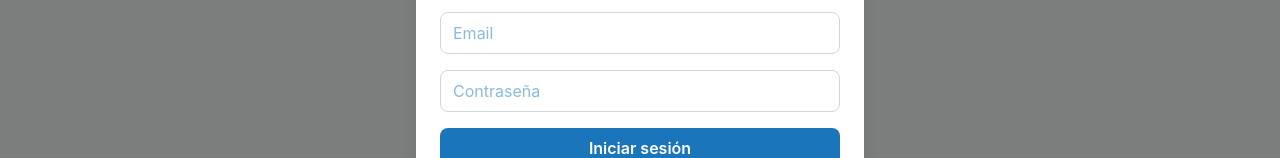
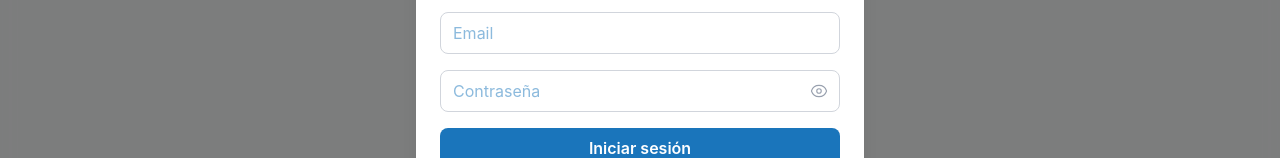
Before and after one commit to SebsNich/volare-hub-frontend, a React (Vite) app: page /restablecer-contrasena in a window 1280 px wide. Both pictures are taken after a click on the button "Iniciar sesión". Shown: the part 314-472 px from the top of the page. Built offline with nearby package versions, Linux system fonts and the light colour scheme; no server answers.

Commit message:
Add show/hide toggle to password fields
Extract CampoContrasena as a reusable input with an eye icon that
toggles between password and text, each instance keeping its own
visibility state. Applied to login, registration (password + confirm)
and password reset (new + confirm).

```diff
--- /dev/null
+++ b/src/components/CampoContrasena.jsx
@@ -0,0 +1,30 @@
+import { useState } from 'react'
+import { HiOutlineEye, HiOutlineEyeSlash } from 'react-icons/hi2'
+
+function CampoContrasena({ value, onChange, placeholder, required = false, inputClassName = '' }) {
+    const [visible, setVisible] = useState(false)
+
+    return (
+        <div className="relative">
+            <input
+                type={visible ? 'text' : 'password'}
+                value={value}
+                placeholder={placeholder}
+                required={required}
+                onChange={onChange}
+                className={`w-full pr-10 ${inputClassName}`}
+            />
+            <button
+                type="button"
+                onClick={() => setVisible(v => !v)}
+                className="absolute right-3 top-1/2 -translate-y-1/2 text-gray-400 hover:text-gray-600 transition"
+                aria-label={visible ? 'Ocultar contraseña' : 'Mostrar contraseña'}
+                tabIndex={-1}
+            >
+                {visible ? <HiOutlineEyeSlash size={18} /> : <HiOutlineEye size={18} />}
+            </button>
+        </div>
+    )
+}
+
+export default CampoContrasena
--- a/src/components/ModalAuth.jsx
+++ b/src/components/ModalAuth.jsx
@@ -3,6 +3,7 @@ import { useNavigate } from 'react-router-dom'
 import { AuthContext } from '../context/AuthContext'
 import { useToast } from '../context/ToastContext'
 import Modal from './Modal'
+import CampoContrasena from './CampoContrasena'
 import { API_URL } from '../config/api'
 import { esCedulaValida } from '../utilities/helpers'
 
@@ -141,12 +142,11 @@ function ModalAuth({ onClose }) {
                             onChange={(e) => setEmail(e.target.value)}
                             className="border border-gray-300 rounded-lg px-3 py-2 focus:outline-none focus:ring-2 focus:ring-volare-azul"
                         />
-                        <input
-                            type="password"
+                        <CampoContrasena
                             value={password}
                             placeholder="Contraseña"
                             onChange={(e) => setPassword(e.target.value)}
-                            className="border border-gray-300 rounded-lg px-3 py-2 focus:outline-none focus:ring-2 focus:ring-volare-azul"
+                            inputClassName="border border-gray-300 rounded-lg px-3 py-2 focus:outline-none focus:ring-2 focus:ring-volare-azul"
                         />
                         {error && <p className="text-sm text-red-500 text-center">{error}</p>}
                         <button
@@ -245,21 +245,19 @@ function ModalAuth({ onClose }) {
                             onChange={(e) => setEmailRegistro(e.target.value)}
                             className="border border-gray-300 rounded-lg px-3 py-2 focus:outline-none focus:ring-2 focus:ring-volare-verde"
                         />
-                        <input
-                            type="password"
+                        <CampoContrasena
                             value={passwordRegistro}
                             placeholder="Contraseña"
                             required
                             onChange={(e) => setPasswordRegistro(e.target.value)}
-                            className="border border-gray-300 rounded-lg px-3 py-2 focus:outline-none focus:ring-2 focus:ring-volare-verde"
+                            inputClassName="border border-gray-300 rounded-lg px-3 py-2 focus:outline-none focus:ring-2 focus:ring-volare-verde"
                         />
-                        <input
-                            type="password"
+                        <CampoContrasena
                             value={confirmarPasswordRegistro}
                             placeholder="Confirmar Contraseña"
                             required
                             onChange={(e) => setConfirmarPasswordRegistro(e.target.value)}
-                            className="border border-gray-300 rounded-lg px-3 py-2 focus:outline-none focus:ring-2 focus:ring-volare-verde"
+                            inputClassName="border border-gray-300 rounded-lg px-3 py-2 focus:outline-none focus:ring-2 focus:ring-volare-verde"
                         />
                         {error && <p className="text-sm text-red-500 text-center">{error}</p>}
                         <button
--- a/src/pages/RestablecerContrasena.jsx
+++ b/src/pages/RestablecerContrasena.jsx
@@ -1,6 +1,7 @@
 import { useState } from 'react'
 import { useSearchParams, useNavigate } from 'react-router-dom'
 import { useToast } from '../context/ToastContext'
+import CampoContrasena from '../components/CampoContrasena'
 import { API_URL } from '../config/api'
 
 function RestablecerContrasena() {
@@ -50,21 +51,19 @@ function RestablecerContrasena() {
                     </p>
                 ) : (
                     <form onSubmit={handleSubmit} className="flex flex-col gap-4">
-                        <input
-                            type="password"
+                        <CampoContrasena
                             value={nuevaContrasena}
                             placeholder="Nueva contraseña"
                             required
                             onChange={(e) => setNuevaContrasena(e.target.value)}
-                            className="border border-gray-300 rounded-lg px-3 py-2 focus:outline-none focus:ring-2 focus:ring-volare-azul"
+                            inputClassName="border border-gray-300 rounded-lg px-3 py-2 focus:outline-none focus:ring-2 focus:ring-volare-azul"
                         />
-                        <input
-                            type="password"
+                        <CampoContrasena
                             value={confirmarContrasena}
                             placeholder="Confirmar contraseña"
                             required
                             onChange={(e) => setConfirmarContrasena(e.target.value)}
-                            className="border border-gray-300 rounded-lg px-3 py-2 focus:outline-none focus:ring-2 focus:ring-volare-azul"
+                            inputClassName="border border-gray-300 rounded-lg px-3 py-2 focus:outline-none focus:ring-2 focus:ring-volare-azul"
                         />
                         <button
                             type="submit"
```
